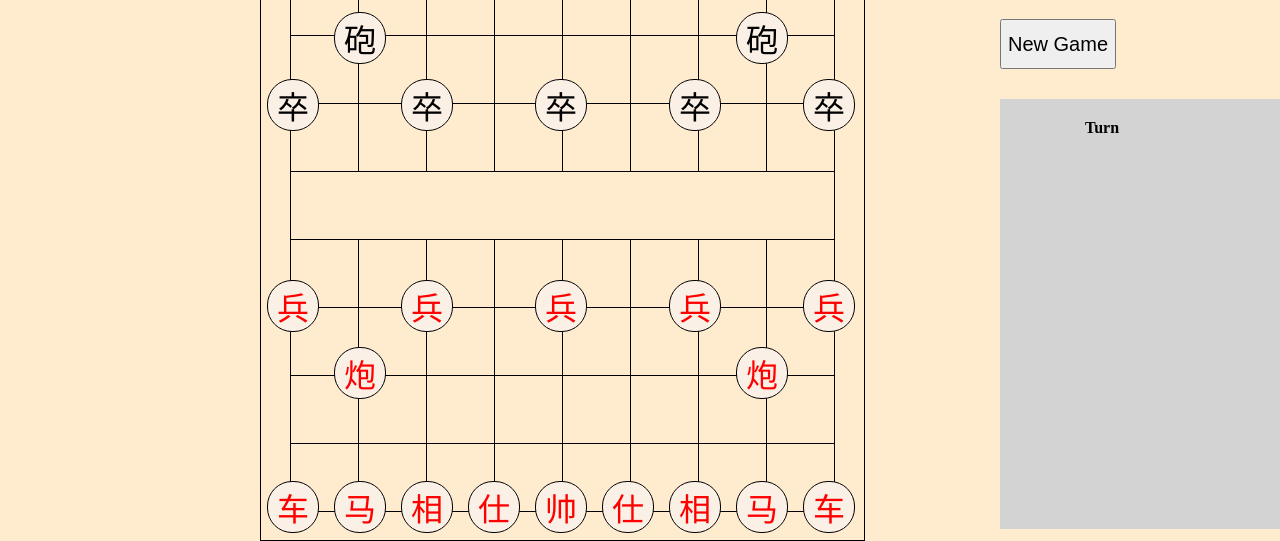
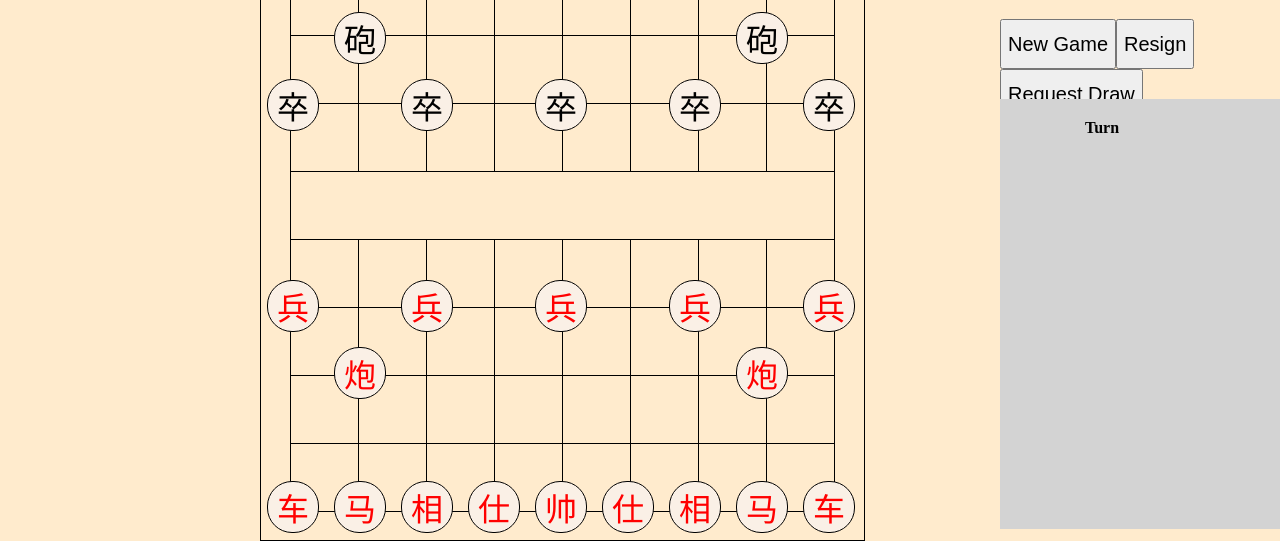
Before and after one commit to leidZhang/JSXiangqi, a plain HTML site: page index.html in a window 1280 px wide. Shown: the part 311-852 px from the top of the page. Drawn offline with Linux system fonts and the light colour scheme.

Commit message:
Add files via upload
Add a button for resign

```diff
--- a/game.js
+++ b/game.js
@@ -2,7 +2,6 @@ import { Board } from './board.js';
 
 const chessboard = new Board();
 chessboard.initBoard();
-// console.log(chessboard.board);
 
 // set board shape
 (function() {
@@ -81,14 +80,30 @@ chessboard.initBoard();
     document.body.appendChild(turnText);
 
     // reset button
-    var restbtn = document.createElement("button");
-    restbtn.innerHTML = "New Game";
-    restbtn.setAttribute("id", "resetBtn");
-    restbtn.style.position = "absolute";
-    restbtn.style.top = "330px";
-    restbtn.style.left = "1000px";
-    restbtn.addEventListener("click", handleClick);
-    document.body.appendChild(restbtn);
+    var btnContainer = document.createElement("div");
+    btnContainer.setAttribute("id", "btnContainer");
+    btnContainer.style.position = "absolute";
+    btnContainer.style.top = "330px";
+    btnContainer.style.left = "1000px";
+    document.body.appendChild(btnContainer);
+
+    var restBtn = document.createElement("button");
+    restBtn.innerHTML = "New Game";
+    restBtn.setAttribute("class", "funcBtn");
+    restBtn.addEventListener("click", handleNewGame);
+    btnContainer.appendChild(restBtn);
+
+    var resignBtn = document.createElement("button");
+    resignBtn.innerHTML = "Resign";
+    resignBtn.setAttribute("class", "funcBtn");
+    resignBtn.addEventListener("click", handleResign);
+    btnContainer.appendChild(resignBtn);
+
+    var drawBtn = document.createElement("button");
+    drawBtn.innerHTML = "Request Draw";
+    drawBtn.setAttribute("class", "funcBtn");
+    drawBtn.addEventListener("click", handleDraw);
+    btnContainer.appendChild(drawBtn);
 
     // record sheet
     var movesContainer = document.createElement("div");
@@ -127,9 +142,20 @@ chessboard.initBoard();
     blackActionHeader.style.paddingRight = "75px";
 })();
 
-function handleClick() {
+function handleDraw() {
+    alert("request draw");
+    // impl draw
+}
+
+function handleNewGame() {
     console.log("Button clicked!");
     location.reload(); // Refresh the page
+}
+
+function handleResign() {
+    var winner = (chessboard.turn === "red") ? "Black" : "Red";
+    turnText.innerHTML = winner + " Win!";
+    chessboard.status = false;
 }
 
 // click board
--- a/style.css
+++ b/style.css
@@ -67,9 +67,10 @@ nav {
     text-decoration: underline;
 }
 
-#resetBtn {
+.funcBtn {
     height: 50px;
     font-size: 20px;
+    float: left;
 }
 
 #movesRecords {
```
